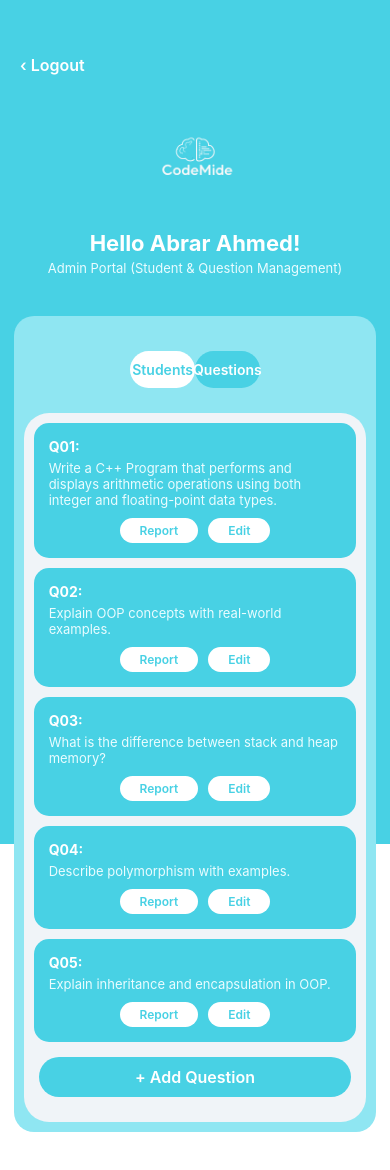
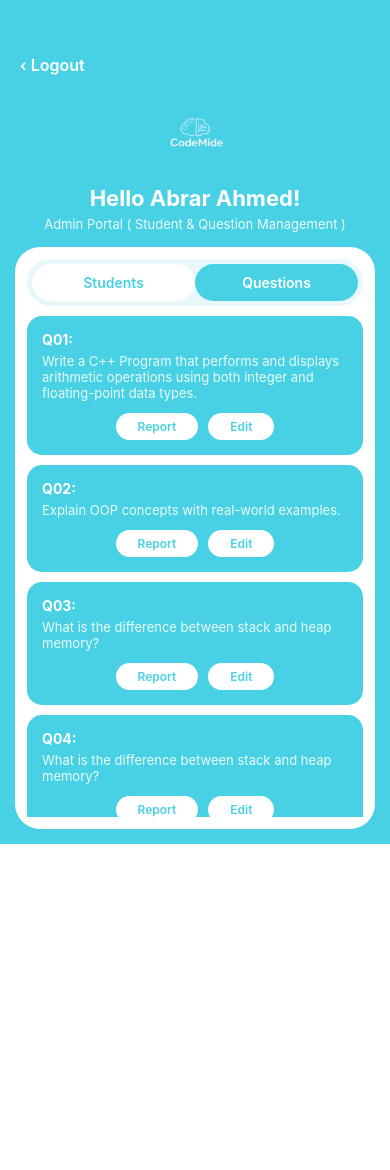
Before and after one commit to Farri-developer/fypFrontend, a React Native app: screen /Admin in a window 390 px wide. Shown: the top 1170 px of the page. After the commit the page ends 844 px from the top, so only its background shows below. Built offline with nearby package versions, Linux system fonts and the light colour scheme.

Commit message:
add student tab in admin Screen  and add add student, edit Student , Student Report

```diff
--- a/src/screens/Admin/AdminTab.js
+++ b/src/screens/Admin/AdminTab.js
@@ -10,17 +10,101 @@ import {
 } from 'react-native';
 
 export default function AdminScreen({ navigation }) {
+  // Variable to manage
+
+  //Question  Data
   const [tab, setTab] = useState('questions');
-
-  // Unique IDs and clean array
   const questions = [
-    { id: '1', code: 'Q01', text: 'Write a C++ Program that performs and displays arithmetic operations using both integer and floating-point data types.' },
-    { id: '2', code: 'Q02', text: 'Explain OOP concepts with real-world examples.' },
-    { id: '3', code: 'Q03', text: 'What is the difference between stack and heap memory?' },
-    { id: '4', code: 'Q04', text: 'Describe polymorphism with examples.' },
-    { id: '5', code: 'Q05', text: 'Explain inheritance and encapsulation in OOP.' },
+    {
+      id: '1',
+      code: 'Q01',
+      text: 'Write a C++ Program that performs and displays arithmetic operations using both integer and floating-point data types.',
+    },
+    {
+      id: '2',
+      code: 'Q02',
+      text: 'Explain OOP concepts with real-world examples.',
+    },
+    {
+      id: '3',
+      code: 'Q03',
+      text: 'What is the difference between stack and heap memory?',
+    },
+    {
+      id: '4',
+      code: 'Q04',
+      text: 'What is the difference between stack and heap memory?',
+    },
+    {
+      id: '5',
+      code: 'Q05',
+      text: 'Describe the lifecycle of a React component.',
+    },
+    {
+      id: '6',
+      code: 'Q06',
+      text: 'Explain the concept of closures in JavaScript with an example.',
+    },
+    {
+      id: '7',
+      code: 'Q07',
+      text: 'What are the different types of inheritance in OOP?',
+    },
+    {
+      id: '8',
+      code: 'Q08',
+      text: 'How does garbage collection work in programming languages like Java and Python?',
+    },
+    {
+      id: '9',
+      code: 'Q09',
+      text: 'What is the difference between synchronous and asynchronous programming?',
+    },
+    {
+      id: '10',
+      code: 'Q10',
+      text: 'Explain the concept of polymorphism in OOP with examples.',
+    },
   ];
 
+  //Student   Data
+
+  const students = [
+    {
+      id: '1',
+      name: 'Farhan Ayub',
+      roll: '2022-ARID-3982',
+      semester: '7 Semester',
+    },
+    {
+      id: '2',
+      name: 'FARMANULLAH',
+      roll: '2025-ARID-0099',
+      semester: '1 Semester',
+    },
+    {
+      id: '3',
+      name: 'Waleed Ahmed Khan',
+      roll: '2022-ARID-3982',
+      semester: '7 Semester',
+    },
+    {
+      id: '4',
+      name: 'Mirza Sohail Baig',
+      roll: '2022-ARID-4056',
+      semester: '7 Semester',
+    },
+    {
+      id: '5',
+      name: 'Hashir Sabir',
+      roll: '2021-ARID-4451',
+      semester: '8 Semester',
+    },
+  ];
+
+  // Function to render each question item
+
+  //questions Function
   const renderQuestion = ({ item }) => (
     <View style={styles.card}>
       <Text style={styles.qTitle}>{item.code}:</Text>
@@ -29,14 +113,18 @@ export default function AdminScreen({ navigation }) {
       <View style={styles.btnRow}>
         <TouchableOpacity
           style={styles.smallBtn}
-          onPress={() => navigation.navigate('ReportQuestion', { question: item })}
+          onPress={() =>
+            navigation.navigate('ReportQuestion', { question: item })
+          }
         >
           <Text style={styles.smallBtnText}>Report</Text>
         </TouchableOpacity>
 
         <TouchableOpacity
           style={styles.smallBtn}
-          onPress={() => navigation.navigate('EditQuestion', { question: item })}
+          onPress={() =>
+            navigation.navigate('EditQuestion', { question: item })
+          }
         >
           <Text style={styles.smallBtnText}>Edit</Text>
         </TouchableOpacity>
@@ -44,35 +132,79 @@ export default function AdminScreen({ navigation }) {
     </View>
   );
 
+  //Student Function
+
+  const renderStudent = ({ item }) => (
+    <View style={styles.studentCard}>
+      <View style={styles.studentLeft}>
+        <View style={styles.avatar} />
+        <View>
+          <Text style={styles.studentName}>{item.name}</Text>
+          <Text style={styles.studentInfo}>{item.roll}</Text>
+          <Text style={styles.studentInfo}>{item.semester}</Text>
+        </View>
+      </View>
+
+      <View style={styles.studentRight}>
+        <TouchableOpacity
+          style={styles.studentBtn}
+          onPress={() =>
+            navigation.navigate('StudentReport', { student: item })
+          }
+        >
+          <Text style={styles.studentBtnText}>View Report</Text>
+        </TouchableOpacity>
+
+        <TouchableOpacity
+          style={styles.studentBtn}
+          onPress={() => navigation.navigate('EditStudent', { student: item })}
+        >
+          <Text style={styles.studentBtnText}>Edit</Text>
+        </TouchableOpacity>
+      </View>
+    </View>
+  );
+
+  // View Render
+
   return (
     <View style={styles.container}>
       <StatusBar backgroundColor="#48D1E4" barStyle="light-content" />
 
       {/* Logout */}
-      <TouchableOpacity style={styles.logoutBtn} onPress={() => navigation.goBack()}>
+      <TouchableOpacity
+        style={styles.logoutBtn}
+        onPress={() => navigation.goBack()}
+      >
         <Text style={styles.logoutText}>‹ Logout</Text>
       </TouchableOpacity>
 
       {/* Header */}
-      <View style={styles.headerContainer}>
+      <View style={styles.header}>
         <Image
           source={require('../../../assets/icons/CodeMide.png')}
           style={styles.logo}
-          resizeMode="contain"
         />
         <Text style={styles.hello}>Hello Abrar Ahmed!</Text>
         <Text style={styles.subTitle}>
-          Admin Portal (Student & Question Management)
+          Admin Portal ( Student & Question Management )
         </Text>
+      </View>
 
-        <View style={styles.wholeview}>
+      {/* White Card Area */}
+      <View style={styles.mainCard}>
         {/* Tabs */}
         <View style={styles.tabContainer}>
           <TouchableOpacity
             style={[styles.tab, tab === 'students' && styles.tabActive]}
             onPress={() => setTab('students')}
           >
-              <Text style={[styles.tabText, tab === 'students' && styles.tabTextActive]}>
+            <Text
+              style={[
+                styles.tabText,
+                tab === 'students' && styles.tabTextActive,
+              ]}
+            >
               Students
             </Text>
           </TouchableOpacity>
@@ -81,20 +213,24 @@ export default function AdminScreen({ navigation }) {
             style={[styles.tab, tab === 'questions' && styles.tabActive]}
             onPress={() => setTab('questions')}
           >
-              <Text style={[styles.tabText, tab === 'questions' && styles.tabTextActive]}>
+            <Text
+              style={[
+                styles.tabText,
+                tab === 'questions' && styles.tabTextActive,
+              ]}
+            >
               Questions
             </Text>
           </TouchableOpacity>
         </View>
 
-          {/* Tab Content */}
-          <View style={styles.tabContent}>
-            {/* QUESTIONS TAB */}
+        {/* Content */}
         {tab === 'questions' && (
           <FlatList
             data={questions}
             keyExtractor={item => item.id}
             renderItem={renderQuestion}
+            showsVerticalScrollIndicator={false}
             contentContainerStyle={{ paddingBottom: 20 }}
             ListFooterComponent={
               <TouchableOpacity
@@ -107,18 +243,23 @@ export default function AdminScreen({ navigation }) {
           />
         )}
 
-            {/* STUDENTS TAB */}
         {tab === 'students' && (
-              <View style={styles.studentWrapper}>
-                {['Ali', 'Ahmed', 'Usman'].map((name, index) => (
-                  <View key={index} style={styles.studentCard}>
-                    <Text style={styles.studentText}>{name}</Text>
-                  </View>
-                ))}
-              </View>
+          <FlatList
+            data={students}
+            keyExtractor={item => item.id}
+            renderItem={renderStudent}
+            showsVerticalScrollIndicator={false}
+            contentContainerStyle={{ paddingBottom: 20 }}
+            ListFooterComponent={
+              <TouchableOpacity
+                style={styles.addStudentBtn}
+                onPress={() => navigation.navigate('AddStudent')}
+              >
+                <Text style={styles.addStudentText}>Add Students</Text>
+              </TouchableOpacity>
+            }
+          />
         )}
-          </View>
-        </View>
       </View>
     </View>
   );
@@ -143,46 +284,43 @@ const styles = StyleSheet.create({
     fontWeight: '600',
   },
 
-  headerContainer: {
+  header: {
     alignItems: 'center',
-    paddingTop: 100,
-    paddingBottom: 20,
+    marginTop: 90,
   },
 
   logo: {
-    width: 120,
-    height: 120,
+    width: 90,
+    height: 90,
+    marginBottom: 5,
   },
 
   hello: {
     fontSize: 22,
     color: '#fff',
     fontWeight: '700',
-    marginTop: 10,
   },
 
   subTitle: {
     fontSize: 13,
     color: '#eafcff',
+    marginTop: 5,
     textAlign: 'center',
-    marginTop: 4,
   },
 
-  wholeview: {
-    margin: 40,
-    backgroundColor: '#8fe6f2',
-    padding: 10,
-    borderRadius: 20,
+  mainCard: {
     flex: 1,
-    width: '93%',
+    backgroundColor: '#ffffff',
+    margin: 15,
+    borderRadius: 25,
+    padding: 12,
   },
 
   tabContainer: {
     flexDirection: 'row',
-    borderRadius: 40,
-    alignSelf: 'center',
+    backgroundColor: '#e8f7fa',
+    borderRadius: 30,
     padding: 5,
-    marginTop: 20,
   },
 
   tab: {
@@ -206,21 +344,11 @@ const styles = StyleSheet.create({
     color: '#ffffff',
   },
 
-  tabContent: {
-    backgroundColor: '#f0f4f8',
-    alignSelf: 'center',
-    borderRadius: 25,
-    padding: 5,
-    flex: 1,
-    width: '100%',
-    marginTop: 20,
-  },
-
   card: {
     backgroundColor: '#48D1E4',
     borderRadius: 15,
     padding: 15,
-    margin: 5,
+    marginTop: 10,
   },
 
   qTitle: {
@@ -237,13 +365,13 @@ const styles = StyleSheet.create({
   btnRow: {
     flexDirection: 'row',
     justifyContent: 'center',
-    marginTop: 10,
+    marginTop: 12,
   },
 
   smallBtn: {
     backgroundColor: '#fff',
-    paddingHorizontal: 20,
-    paddingVertical: 5,
+    paddingHorizontal: 22,
+    paddingVertical: 6,
     borderRadius: 20,
     marginHorizontal: 5,
   },
@@ -256,22 +384,16 @@ const styles = StyleSheet.create({
 
   addQuestionBtn: {
     backgroundColor: '#48D1E4',
-    paddingVertical: 10,
+    paddingVertical: 12,
     borderRadius: 25,
-    marginHorizontal: 10,
-    marginTop: 10,
+    marginTop: 15,
     alignItems: 'center',
   },
 
   addQuestionText: {
     color: '#fff',
+    fontSize: 16,
     fontWeight: '600',
-    fontSize: 16,
-  },
-
-  studentWrapper: {
-    marginTop: 30,
-    alignItems: 'center',
   },
 
   studentCard: {
@@ -279,7 +401,6 @@ const styles = StyleSheet.create({
     padding: 15,
     borderRadius: 15,
     marginBottom: 10,
-    width: '90%',
   },
 
   studentText: {
@@ -287,4 +408,69 @@ const styles = StyleSheet.create({
     fontWeight: '600',
     textAlign: 'center',
   },
+
+  //student Styles
+
+  studentCard: {
+    backgroundColor: '#48D1E4',
+    borderRadius: 18,
+    padding: 15,
+    marginTop: 12,
+    flexDirection: 'row',
+    justifyContent: 'space-between',
+  },
+
+  studentLeft: {
+    flexDirection: 'row',
+  },
+
+  avatar: {
+    width: 40,
+    height: 40,
+    borderRadius: 20,
+    backgroundColor: '#ffffff',
+    marginRight: 10,
+  },
+
+  studentName: {
+    color: '#fff',
+    fontWeight: '700',
+  },
+
+  studentInfo: {
+    color: '#eafcff',
+    fontSize: 12,
+  },
+
+  studentRight: {
+    justifyContent: 'space-between',
+  },
+
+  studentBtn: {
+    backgroundColor: '#ffffff',
+    paddingHorizontal: 12,
+    paddingVertical: 4,
+    borderRadius: 15,
+    marginBottom: 5,
+  },
+
+  studentBtnText: {
+    color: '#48D1E4',
+    fontSize: 11,
+    fontWeight: '600',
+  },
+
+  addStudentBtn: {
+    backgroundColor: '#eafcff',
+    paddingVertical: 12,
+    borderRadius: 25,
+    marginTop: 20,
+    alignItems: 'center',
+  },
+
+  addStudentText: {
+    color: '#48D1E4',
+    fontSize: 16,
+    fontWeight: '600',
+  },
 });
```
Also changed, not shown: src/screens/Admin/StudentScreen/AddStudent.js (added), src/screens/Admin/StudentScreen/EditStudent.js (added), src/screens/Admin/StudentScreen/StudentReport.js (added). Lines whose indentation alone changed are shown as unchanged.
